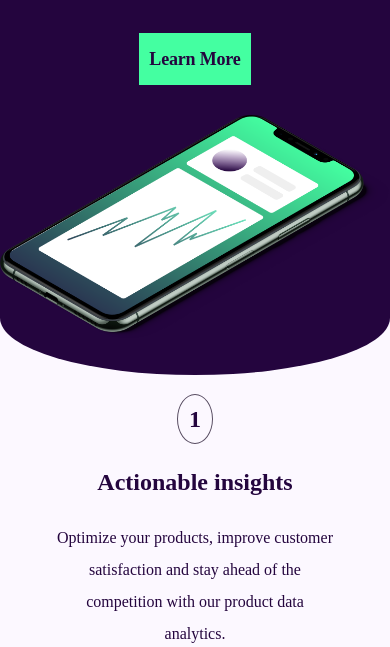
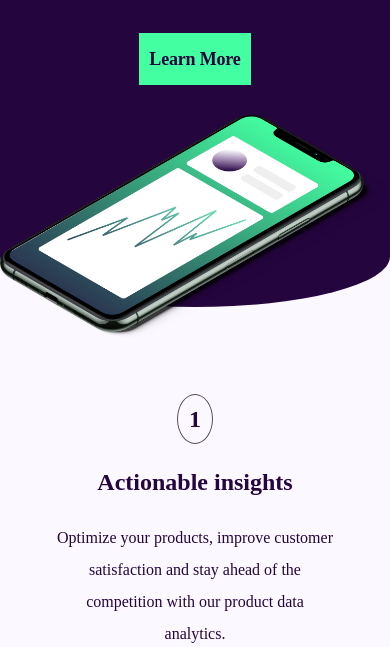
Before and after one commit to lushenmoodley/workit-landing-page, a plain HTML site: page index.html in a window 390 px wide. Shown: the part 197-844 px from the top of the page. Drawn offline with Linux system fonts and the light colour scheme.

Commit message:
fix mobile view

```diff
--- a/css/style.css
+++ b/css/style.css
@@ -261,7 +261,9 @@ header:after{
     background-color:  #FCF8FF;/*#FCF8FF*/
     }
 
-
+    .borderbackground{
+        height: 504px
+    }
 
 }
 
```
